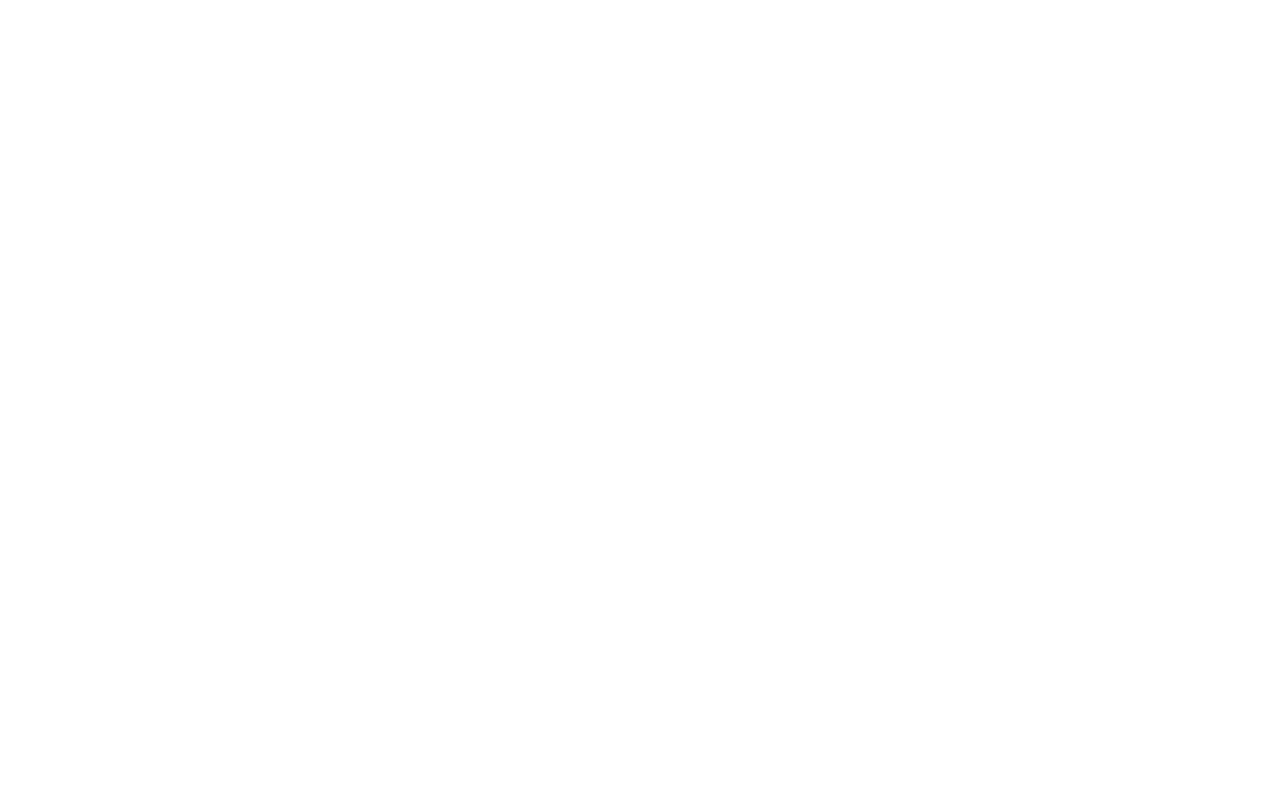
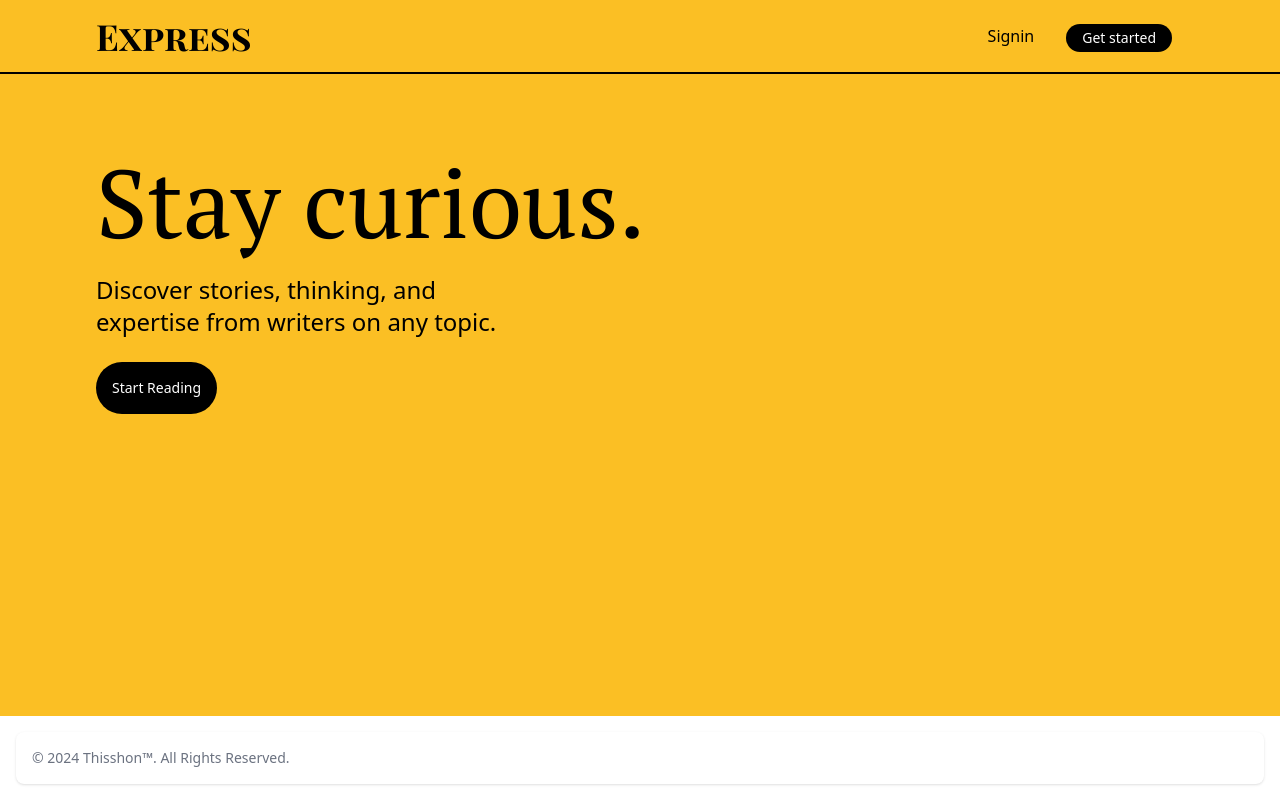
Before and after one commit to Thisshonrobert/blogging-website, a React (Vite) app in the folder medium/frontend/: page /home in a window 1280 px wide. Before the commit this address had no page. Built offline with nearby package versions, Linux system fonts and the light colour scheme; what recoil-persist would draw is missing.

Commit message:
Completed

```diff
--- a/medium/frontend/src/App.tsx
+++ b/medium/frontend/src/App.tsx
@@ -6,6 +6,7 @@
 import { Publish } from './pages/Publish'
 import {YourBlogs} from './pages/YourBlogs'
 import { UpdateBlog } from './pages/UpdateBlog'
+import { Home } from './pages/Home'
 
 function App() {
 
@@ -21,7 +22,7 @@
           <Route path="/publish/" element={<Publish />} />
           <Route path="/yourBlogs" element={<YourBlogs/>} />
           <Route path="/updateBlog" element={<UpdateBlog/>} />
-
+          <Route path="/home" element={<Home/>}/>
         </Routes>
       </BrowserRouter>
     </>
--- a/medium/frontend/src/component/FullBlog.tsx
+++ b/medium/frontend/src/component/FullBlog.tsx
@@ -11,8 +11,40 @@
     month: 'long',
     day: 'numeric'
   });
-
-
+  const positiveWords = {
+    A: ["Amazing", "Awesome", "Adventurous"],
+    B: ["Brilliant", "Beautiful", "Blessed"],
+    C: ["Courageous", "Creative", "Cheerful"],
+    D: ["Determined", "Dynamic", "Delightful"],
+    E: ["Energetic", "Enthusiastic", "Empowered"],
+    F: ["Fearless", "Fantastic", "Fulfilled"],
+    G: ["Grateful", "Generous", "Genuine"],
+    H: ["Happy", "Hopeful", "Harmonious"],
+    I: ["Inspired", "Innovative", "Invincible"],
+    J: ["Joyful", "Jubilant", "Jovial"],
+    K: ["Kind", "Keen", "Knowledgeable"],
+    L: ["Loving", "Lively", "Lucky"],
+    M: ["Motivated", "Magnificent", "Mindful"],
+    N: ["Noble", "Nurturing", "Optimistic"],
+    O: ["Optimistic", "Outstanding", "Open-minded"],
+    P: ["Positive", "Passionate", "Peaceful"],
+    Q: ["Quirky", "Quick-witted", "Quality-conscious"],
+    R: ["Resilient", "Radiant", "Resourceful"],
+    S: ["Strong", "Spirited", "Successful"],
+    T: ["Thankful", "Thriving", "Triumphant"],
+    U: ["Unstoppable", "Upbeat", "Unique"],
+    V: ["Vibrant", "Valiant", "Victorious"],
+    W: ["Wise", "Wonderful", "Worthy"],
+    X: ["X-traordinary", "X-citing", "X-hilarating"],
+    Y: ["Youthful", "Yearning", "Yummy"],
+    Z: ["Zesty", "Zealous", "Zingy"]
+  };
+  const initial = blog.author.name[0].toUpperCase()
+  const random = (positiveWords:any)=>{
+    const words = positiveWords[initial] || [];
+    const randomIndex = Math.floor(Math.random() * words.length);
+    return words[randomIndex];
+  }
   return (
     <div>
       <Navbar />
@@ -40,7 +72,7 @@
               </div>
             </div>
             <div className="pt-2 text-slate-500 pl-6">
-                Random phrase about the author
+               {random(positiveWords)} {blog.author.name}
               </div>
 
           </div>
--- a/medium/frontend/src/component/Navbar.tsx
+++ b/medium/frontend/src/component/Navbar.tsx
@@ -28,7 +28,7 @@
     return (
         <div className="border-b-2 flex flex-row justify-between px-6 py-2">
             <div className="flex">
-                <Link to={"/blogs"} className="text-4xl font-signature font-bold text-black">
+                <Link to={"/blogs"} className="text-4xl font-signature font-semibold text-black">
                     Express
                 </Link>
 
--- a/medium/frontend/src/index.css
+++ b/medium/frontend/src/index.css
@@ -1,4 +1,5 @@
 @import url('https://fonts.googleapis.com/css2?family=Great+Vibes&family=Playfair+Display+SC:ital,wght@0,400;0,700;0,900;1,400;1,700;1,900&display=swap');
+@import url('https://fonts.googleapis.com/css2?family=PT+Serif:ital,wght@0,400;0,700;1,400;1,700&display=swap');
 @tailwind base;
 @tailwind components;
 @tailwind utilities;
--- /dev/null
+++ b/medium/frontend/src/pages/Home.tsx
@@ -0,0 +1,48 @@
+import { Link } from "react-router-dom";
+
+export function Home() {
+
+  return (
+    <div className="flex flex-col min-h-screen">
+      <div className="flex-grow bg-amber-400">
+        <div className="border-b-2 border-black flex flex-row justify-between px-24 py-2 font-semibold">
+          <div className="text-4xl font-signature text-black my-2">
+            Express
+          </div>
+          <div className="mt-4 flex flex-row space-x-8 font-normal ">
+            <Link to={"/signin"}>Signin</Link>
+            <Link to={"/signup"}>
+              <button
+                type="button"
+                className="focus:outline-none text-white bg-black focus:ring-4  font-medium rounded-full text-sm px-4 py-1 me-1 mb-1 mr-3 "
+              >
+                Get started
+              </button>
+            </Link>
+          </div>
+        </div>
+        <div className="flex flex-col mt-20 px-24">
+          <div className="font-medium font-heading text-8xl ">Stay curious.</div>
+          <div className="text-2xl py-6 max-w-md">
+            Discover stories, thinking, and expertise from writers on any topic.
+          </div>
+          <Link to={"/signup"}>
+            <button
+              type="button"
+              className="focus:outline-none text-white bg-black focus:ring-4  font-medium rounded-full text-sm px-4 py-4 me-2 mb-2 mr-3 "
+            >
+              Start Reading
+            </button>
+          </Link>
+        </div>
+      </div>
+      <footer className="bg-white rounded-lg shadow m-4 ">
+        <div className="w-full mx-auto max-w-screen-xl p-4 md:flex md:items-center md:justify-between">
+          <span className="text-sm text-gray-500 sm:text-center ">
+            © 2024 <a href="https://thisshonrobert.netlify.app/" className="hover:underline">Thisshon™</a>. All Rights Reserved.
+          </span>
+        </div>
+      </footer>
+    </div>
+  );
+}
--- a/medium/frontend/tailwind.config.js
+++ b/medium/frontend/tailwind.config.js
@@ -7,7 +7,8 @@
   theme: {
     extend: {},
     fontFamily:{
-      signature:['Playfair Display SC']
+      signature:['Playfair Display SC'],
+      heading:['PT Serif']
     }
   },
   plugins: [],
```
